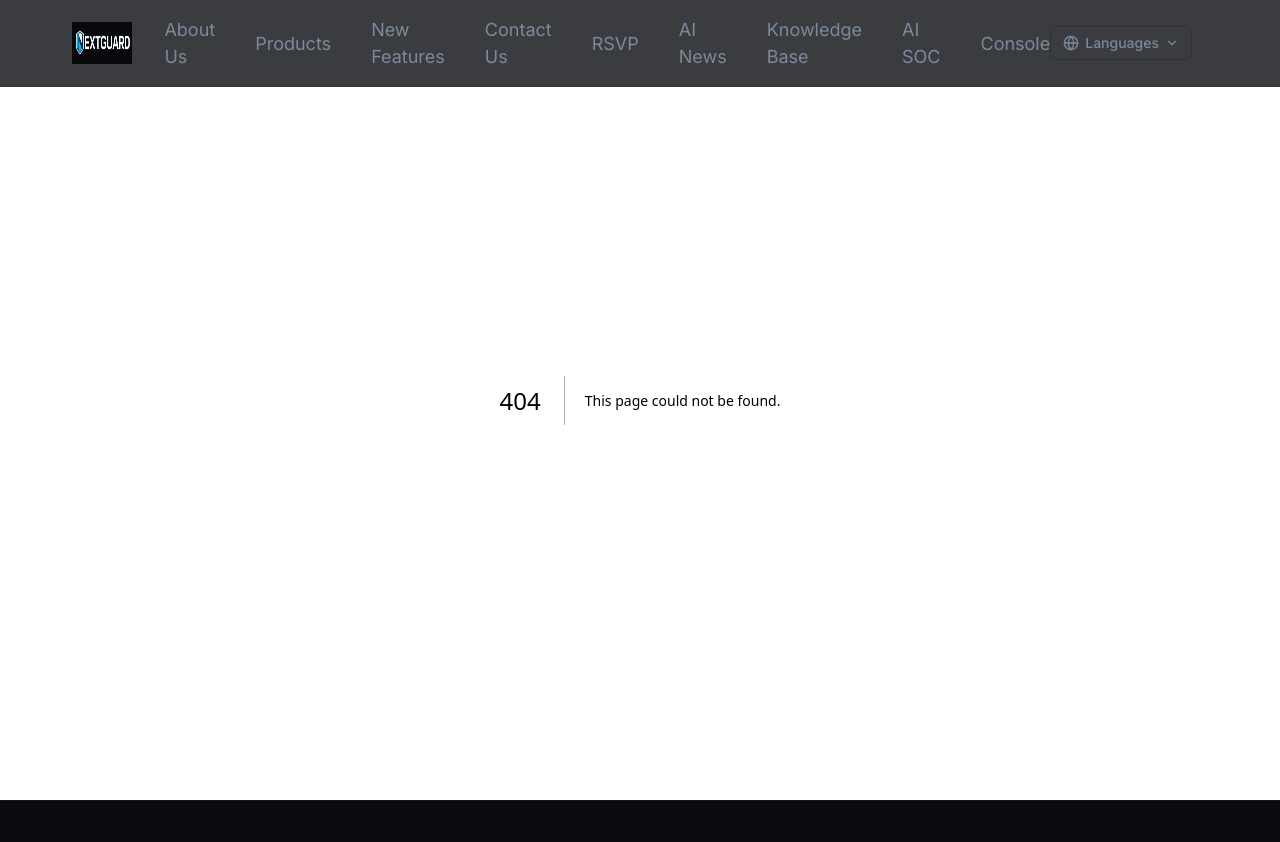
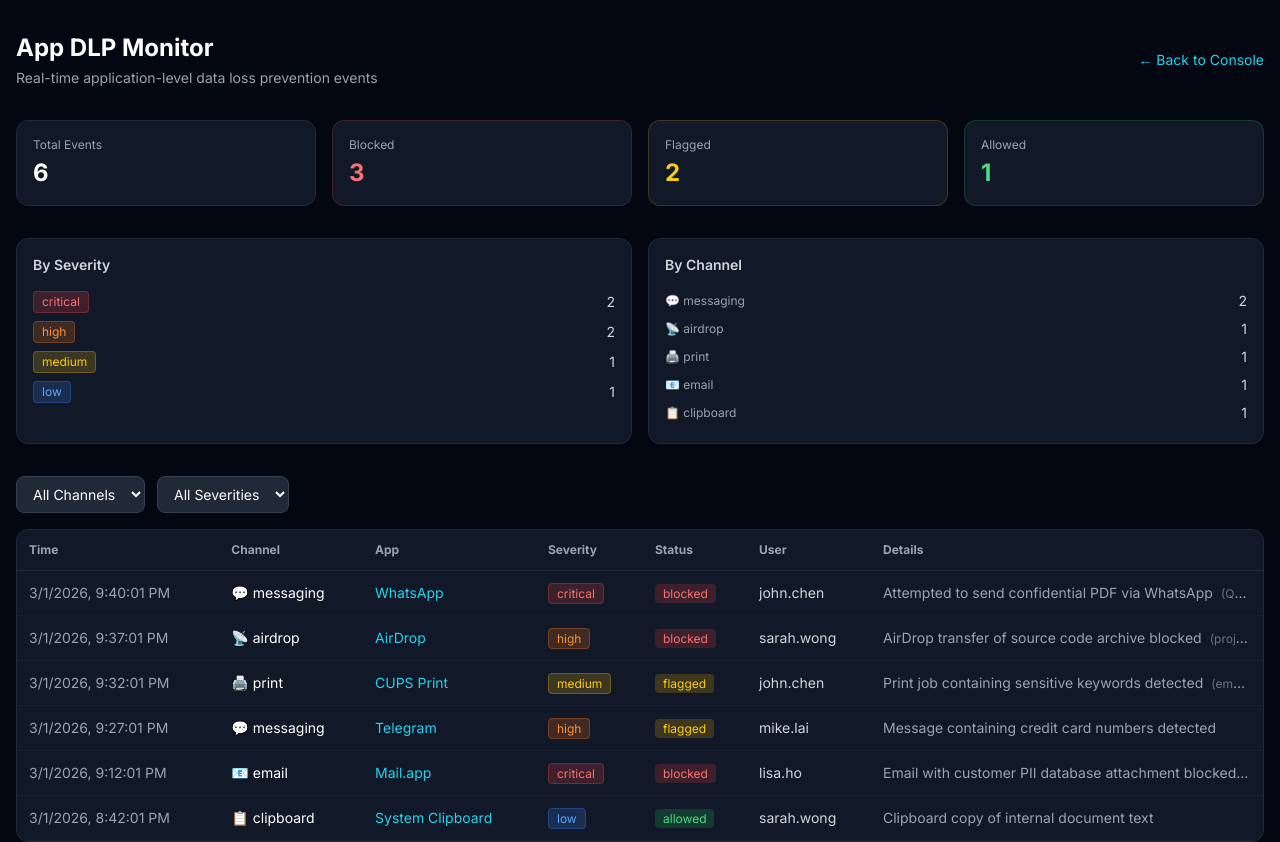
Before and after one commit to NextGuard-hk/nextguard-website, a Next.js app: page /console/app-monitor in a window 1280 px wide. Before the commit this address had no page. Shown: the top 842 px of the page. Built offline with nearby package versions, Linux system fonts and the light colour scheme.

Commit message:
Add App DLP Monitor page with real-time event dashboard

```diff
--- /dev/null
+++ b/app/console/app-monitor/page.tsx
@@ -0,0 +1,197 @@
+'use client'
+import { useState, useEffect } from 'react'
+
+interface AppEvent {
+  id: string
+  timestamp: string
+  agentId: string
+  hostname: string
+  channel: string
+  appName: string
+  action: string
+  severity: string
+  status: string
+  user: string
+  details: string
+  policyId?: string
+  fileInfo?: { name: string; size: number; type: string }
+}
+
+interface EventSummary {
+  total: number
+  blocked: number
+  flagged: number
+  allowed: number
+  bySeverity: Record<string, number>
+  byChannel: Record<string, number>
+}
+
+export default function AppMonitorPage() {
+  const [events, setEvents] = useState<AppEvent[]>([])
+  const [summary, setSummary] = useState<EventSummary | null>(null)
+  const [loading, setLoading] = useState(true)
+  const [channelFilter, setChannelFilter] = useState('all')
+  const [severityFilter, setSeverityFilter] = useState('all')
+
+  useEffect(() => {
+    const fetchEvents = async () => {
+      try {
+        const res = await fetch('/api/v1/app-events')
+        if (res.ok) {
+          const d = await res.json()
+          setEvents(d.data?.events || [])
+          setSummary(d.data?.summary || null)
+        }
+      } catch (e) { console.error(e) }
+      finally { setLoading(false) }
+    }
+    fetchEvents()
+    const t = setInterval(fetchEvents, 15000)
+    return () => clearInterval(t)
+  }, [])
+
+  const filtered = events.filter(e => {
+    const mc = channelFilter === 'all' || e.channel === channelFilter
+    const ms = severityFilter === 'all' || e.severity === severityFilter
+    return mc && ms
+  })
+
+  const sevColor = (s: string) => ({
+    critical: 'bg-red-500/20 text-red-400 border border-red-500/30',
+    high: 'bg-orange-500/20 text-orange-400 border border-orange-500/30',
+    medium: 'bg-yellow-500/20 text-yellow-400 border border-yellow-500/30',
+    low: 'bg-blue-500/20 text-blue-400 border border-blue-500/30'
+  }[s] || 'bg-gray-500/20 text-gray-400')
+
+  const statusColor = (s: string) => ({
+    blocked: 'bg-red-500/20 text-red-400',
+    flagged: 'bg-yellow-500/20 text-yellow-400',
+    allowed: 'bg-green-500/20 text-green-400'
+  }[s] || 'bg-gray-500/20 text-gray-400')
+
+  const channelIcon = (c: string) => ({
+    messaging: '💬', print: '🖨️', airdrop: '📡',
+    email: '📧', clipboard: '📋', browser: '🌐'
+  }[c] || '📦')
+
+  const fmtSize = (b: number) => b > 1e6 ? `${(b/1e6).toFixed(1)} MB` : `${(b/1e3).toFixed(0)} KB`
+
+  if (loading) return (
+    <div className="min-h-screen bg-gray-950 flex items-center justify-center">
+      <div className="text-cyan-400 text-lg">Loading App Monitor...</div>
+    </div>
+  )
+
+  return (
+    <div className="min-h-screen bg-gray-950 text-white">
+      <div className="max-w-7xl mx-auto px-4 py-8">
+        <div className="flex items-center justify-between mb-8">
+          <div>
+            <h1 className="text-2xl font-bold">App DLP Monitor</h1>
+            <p className="text-gray-400 text-sm mt-1">Real-time application-level data loss prevention events</p>
+          </div>
+          <a href="/console" className="text-cyan-400 hover:text-cyan-300 text-sm">← Back to Console</a>
+        </div>
+
+        {summary && (
+          <div className="grid grid-cols-2 md:grid-cols-4 gap-4 mb-8">
+            <div className="bg-gray-900 border border-gray-800 rounded-xl p-4">
+              <div className="text-gray-400 text-xs">Total Events</div>
+              <div className="text-2xl font-bold mt-1">{summary.total}</div>
+            </div>
+            <div className="bg-gray-900 border border-red-500/20 rounded-xl p-4">
+              <div className="text-gray-400 text-xs">Blocked</div>
+              <div className="text-2xl font-bold text-red-400 mt-1">{summary.blocked}</div>
+            </div>
+            <div className="bg-gray-900 border border-yellow-500/20 rounded-xl p-4">
+              <div className="text-gray-400 text-xs">Flagged</div>
+              <div className="text-2xl font-bold text-yellow-400 mt-1">{summary.flagged}</div>
+            </div>
+            <div className="bg-gray-900 border border-green-500/20 rounded-xl p-4">
+              <div className="text-gray-400 text-xs">Allowed</div>
+              <div className="text-2xl font-bold text-green-400 mt-1">{summary.allowed}</div>
+            </div>
+          </div>
+        )}
+
+        {summary && (
+          <div className="grid grid-cols-1 md:grid-cols-2 gap-4 mb-8">
+            <div className="bg-gray-900 border border-gray-800 rounded-xl p-4">
+              <h3 className="text-sm font-semibold text-gray-300 mb-3">By Severity</h3>
+              {Object.entries(summary.bySeverity).map(([k, v]) => (
+                <div key={k} className="flex items-center justify-between py-1">
+                  <span className={`text-xs px-2 py-0.5 rounded ${sevColor(k)}`}>{k}</span>
+                  <span className="text-sm text-gray-300">{v}</span>
+                </div>
+              ))}
+            </div>
+            <div className="bg-gray-900 border border-gray-800 rounded-xl p-4">
+              <h3 className="text-sm font-semibold text-gray-300 mb-3">By Channel</h3>
+              {Object.entries(summary.byChannel).map(([k, v]) => (
+                <div key={k} className="flex items-center justify-between py-1">
+                  <span className="text-xs text-gray-400">{channelIcon(k)} {k}</span>
+                  <span className="text-sm text-gray-300">{v}</span>
+                </div>
+              ))}
+            </div>
+          </div>
+        )}
+
+        <div className="flex gap-3 mb-4 flex-wrap">
+          <select value={channelFilter} onChange={e => setChannelFilter(e.target.value)}
+            className="bg-gray-800 border border-gray-700 rounded-lg px-3 py-2 text-sm text-white outline-none">
+            <option value="all">All Channels</option>
+            <option value="messaging">Messaging</option>
+            <option value="print">Print</option>
+            <option value="airdrop">AirDrop</option>
+            <option value="email">Email</option>
+            <option value="clipboard">Clipboard</option>
+          </select>
+          <select value={severityFilter} onChange={e => setSeverityFilter(e.target.value)}
+            className="bg-gray-800 border border-gray-700 rounded-lg px-3 py-2 text-sm text-white outline-none">
+            <option value="all">All Severities</option>
+            <option value="critical">Critical</option>
+            <option value="high">High</option>
+            <option value="medium">Medium</option>
+            <option value="low">Low</option>
+          </select>
+        </div>
+
+        <div className="bg-gray-900 border border-gray-800 rounded-xl overflow-hidden">
+          <table className="w-full text-sm">
+            <thead><tr className="border-b border-gray-800 text-gray-400 text-xs">
+              <th className="text-left p-3">Time</th>
+              <th className="text-left p-3">Channel</th>
+              <th className="text-left p-3">App</th>
+              <th className="text-left p-3">Severity</th>
+              <th className="text-left p-3">Status</th>
+              <th className="text-left p-3">User</th>
+              <th className="text-left p-3">Details</th>
+            </tr></thead>
+            <tbody>
+              {filtered.map(evt => (
+                <tr key={evt.id} className="border-b border-gray-800/50 hover:bg-gray-800/30">
+                  <td className="p-3 text-gray-400 whitespace-nowrap">{new Date(evt.timestamp).toLocaleString()}</td>
+                  <td className="p-3">{channelIcon(evt.channel)} {evt.channel}</td>
+                  <td className="p-3 text-cyan-400">{evt.appName}</td>
+                  <td className="p-3"><span className={`text-xs px-2 py-0.5 rounded ${sevColor(evt.severity)}`}>{evt.severity}</span></td>
+                  <td className="p-3"><span className={`text-xs px-2 py-0.5 rounded ${statusColor(evt.status)}`}>{evt.status}</span></td>
+                  <td className="p-3 text-gray-300">{evt.user}</td>
+                  <td className="p-3 text-gray-400 max-w-xs truncate">
+                    {evt.details}
+                    {evt.fileInfo && <span className="ml-2 text-xs text-gray-500">({evt.fileInfo.name} - {fmtSize(evt.fileInfo.size)})</span>}
+                  </td>
+                </tr>
+              ))}
+              {filtered.length === 0 && <tr><td colSpan={7} className="p-8 text-center text-gray-500">No events match filters</td></tr>}
+            </tbody>
+          </table>
+        </div>
+
+        <div className="mt-4 text-xs text-gray-500 text-center">
+          Showing {filtered.length} of {events.length} events • Auto-refreshes every 15s
+        </div>
+      </div>
+    </div>
+  )
+}
```
